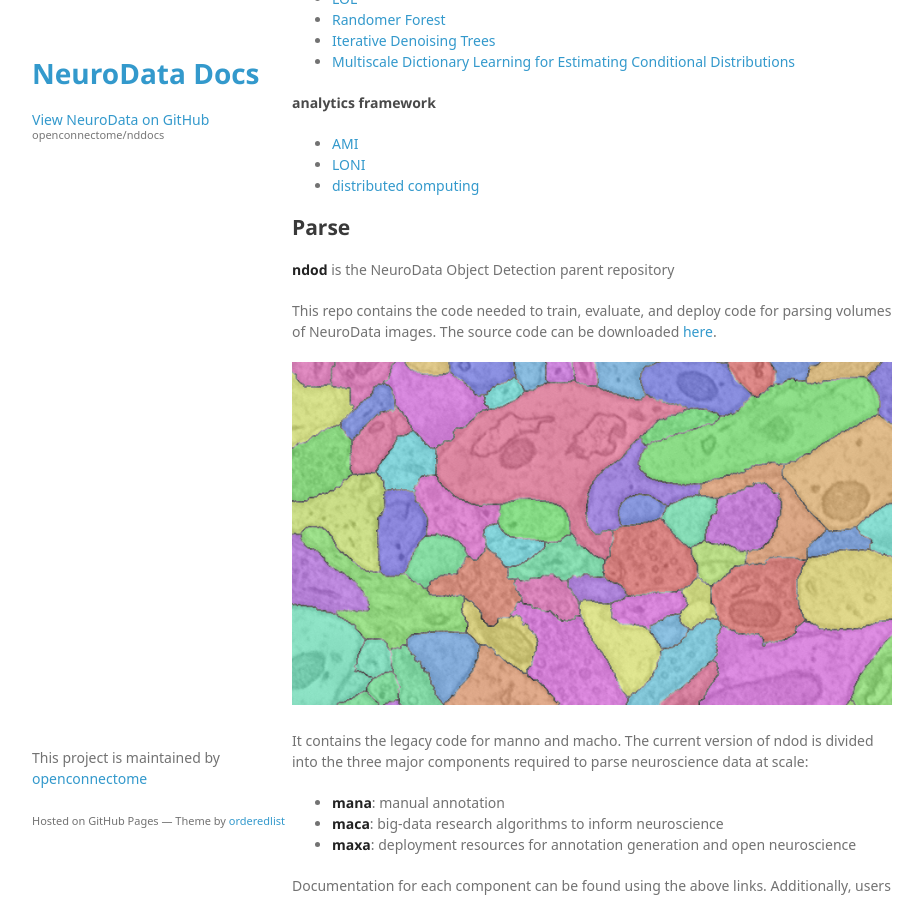
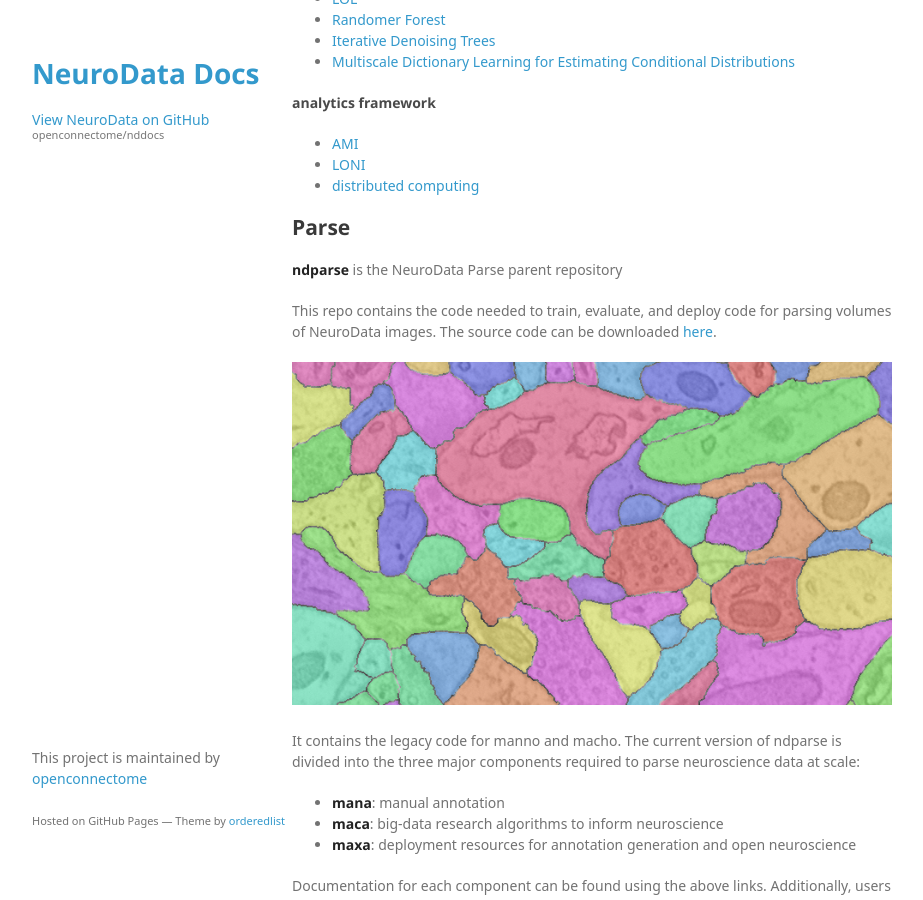
Before and after one commit to neurodata/nddocs-archive, a Jekyll site: the page built from index.md, in a window 1280 px wide and 900 px high, scrolled down 2128 px. Shown: the whole window, without its empty margins (178-1101 px from the left). Built offline with Jekyll 4.4.1, drawn with Linux system fonts in a browser that asks for light colours; some web fonts are replaced.

Commit message:
improving documentation for parse

```diff
--- a/index.md
+++ b/index.md
@@ -103,13 +103,13 @@ for downstream analysis.
 
 ## Parse <a name="parse"></a>
 
-**ndod** is the NeuroData Object Detection parent repository
+**ndparse** is the NeuroData Parse parent repository
 
-This repo contains the code needed to train, evaluate, and deploy code for parsing volumes of NeuroData images.  The source code can be downloaded [here](https://github.com/openconnectome/ndod).
+This repo contains the code needed to train, evaluate, and deploy code for parsing volumes of NeuroData images.  The source code can be downloaded [here](https://github.com/openconnectome/ndparse).
 
 ![ndod example](images/ndod/ndod_example.png)
 
-It contains the legacy code for manno and macho.  The current version of ndod is divided into the three major components required to parse neuroscience data at scale:
+It contains the legacy code for manno and macho.  The current version of ndparse is divided into the three major components required to parse neuroscience data at scale:
 
 - [**mana**](mana.html):  manual annotation
 - [**maca**](maca.html): big-data research algorithms to inform neuroscience
```
Also changed, not shown: mbcd.md (+35 -22 lines).
